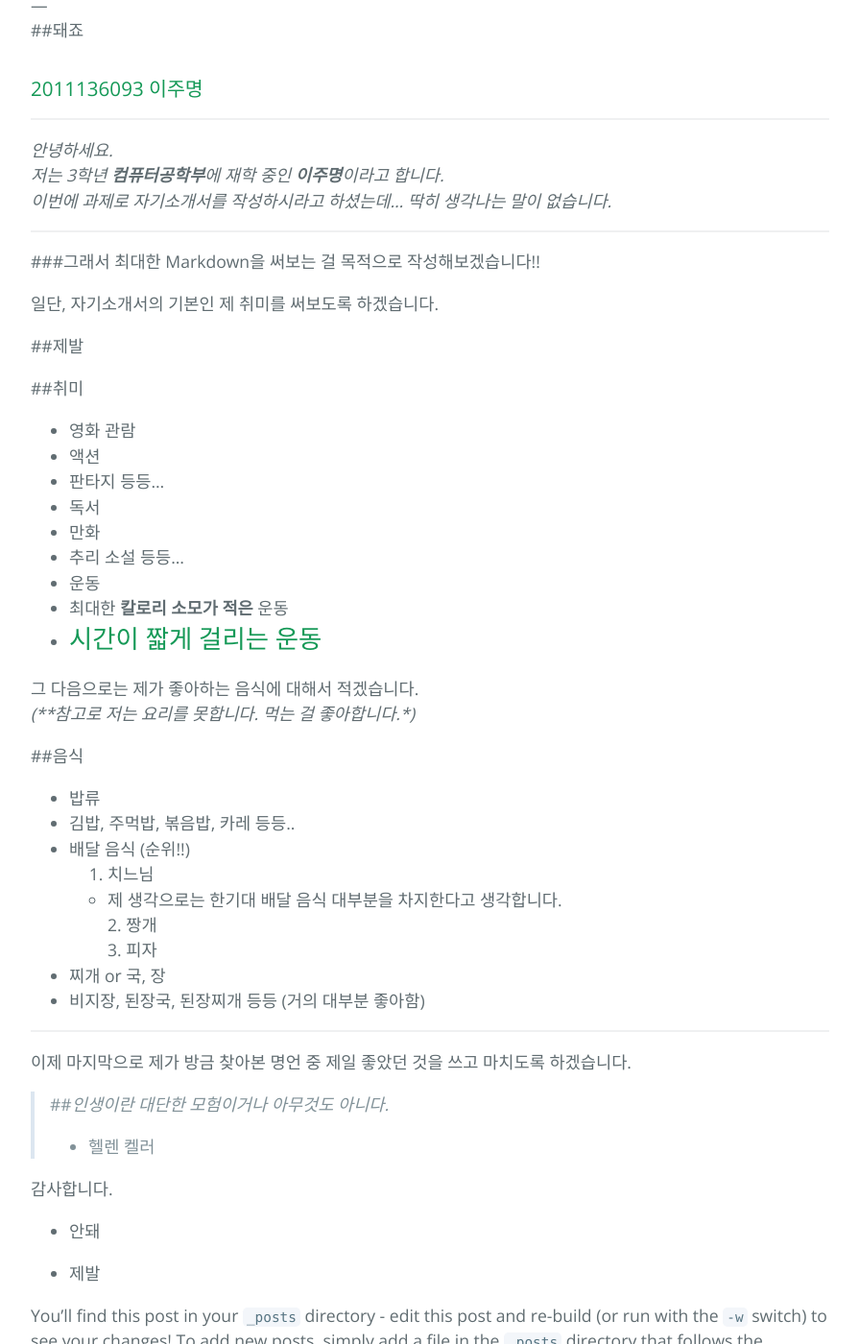
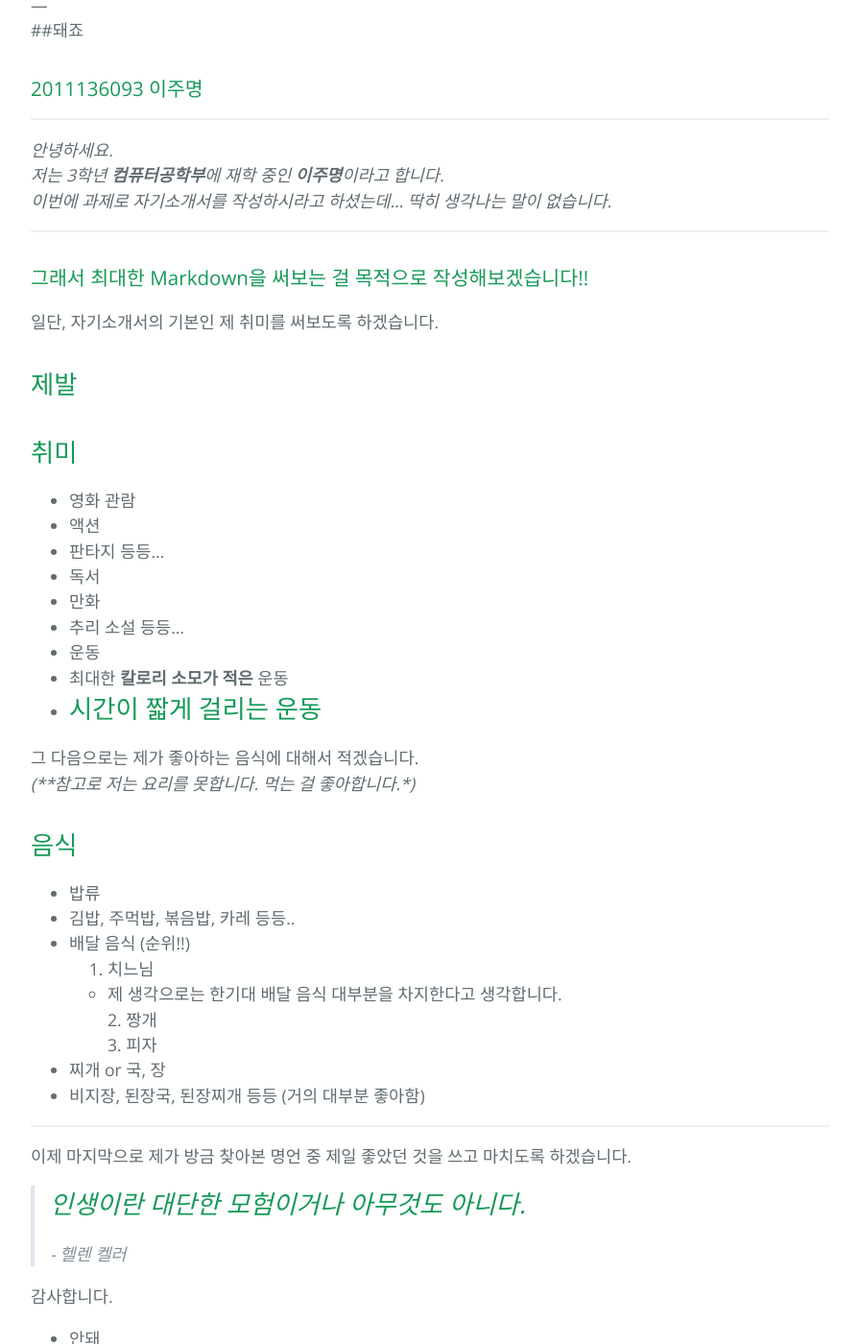
Before and after one commit to LeeJuMyeong/leejumyeong.github.com, a Jekyll site: the page built from _posts/2016-05-21-Please-content.markdown, in a window 1280 px wide and 1400 px high, scrolled down 533 px. Shown: the whole window at 96% size, without its empty margins (192-1087 px from the left). Built offline with Jekyll 4.4.1, drawn with Linux system fonts in a browser that asks for light colours.

Commit message:
Success!!!!!!!

```diff
--- a/_posts/2016-05-21-Please-content.markdown
+++ b/_posts/2016-05-21-Please-content.markdown
@@ -21,13 +21,13 @@ _저는 3학년 **컴퓨터공학부**에 재학 중인 **이주명**이라고
 _이번에 과제로 자기소개서를 작성하시라고 하셨는데... 딱히 생각나는 말이 없습니다._
 
 ---
-###그래서 최대한 Markdown을 써보는 걸 목적으로 작성해보겠습니다!!
+### 그래서 최대한 Markdown을 써보는 걸 목적으로 작성해보겠습니다!!
 
 일단, 자기소개서의 기본인 제 취미를 써보도록 하겠습니다.
 
-##제발
+## 제발
 
-##취미
+## 취미
 - 영화 관람
  - 액션
  - 판타지 등등...
@@ -42,7 +42,7 @@ _이번에 과제로 자기소개서를 작성하시라고 하셨는데... 딱
 그 다음으로는 제가 좋아하는 음식에 대해서 적겠습니다.
 _(**참고로 저는 요리를 못합니다. 먹는 걸 좋아합니다.*)_
 
-##음식
+## 음식
  * 밥류
   * 김밥, 주먹밥, 볶음밥, 카레 등등..
  * 배달 음식 (순위!!)
@@ -57,8 +57,8 @@ _(**참고로 저는 요리를 못합니다. 먹는 걸 좋아합니다.*)_
 
  이제 마지막으로 제가 방금 찾아본 명언 중 제일 좋았던 것을 쓰고 마치도록 하겠습니다.
 
- >##*인생이란 대단한 모험이거나 아무것도 아니다.*
- >- 헬렌 켈러
+ >## *인생이란 대단한 모험이거나 아무것도 아니다.*
+ > *- 헬렌 켈러*
 
  감사합니다.
 
```
